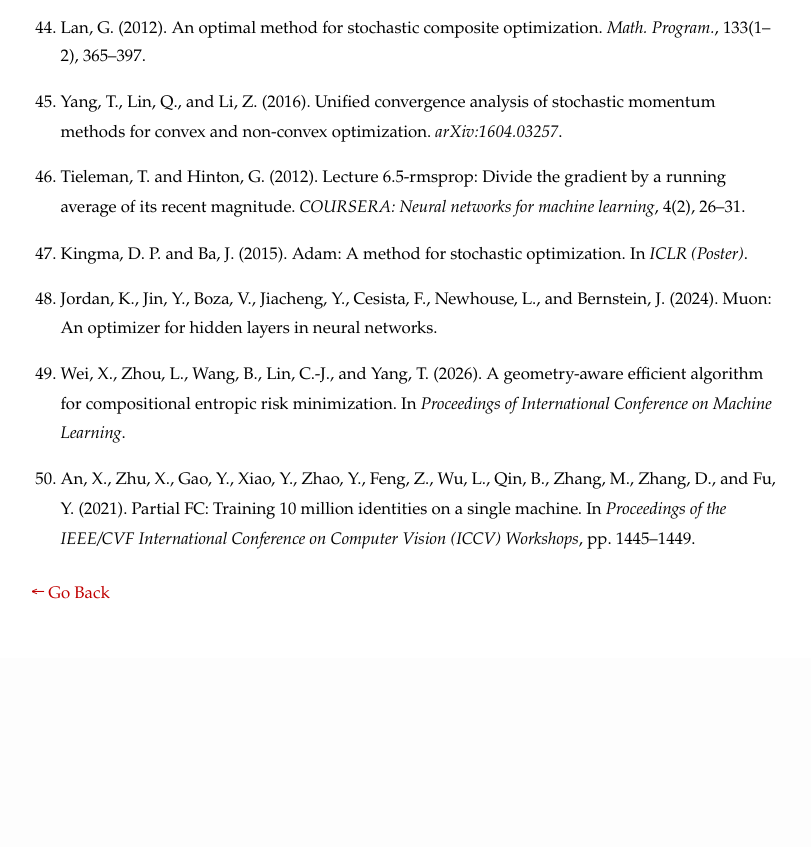
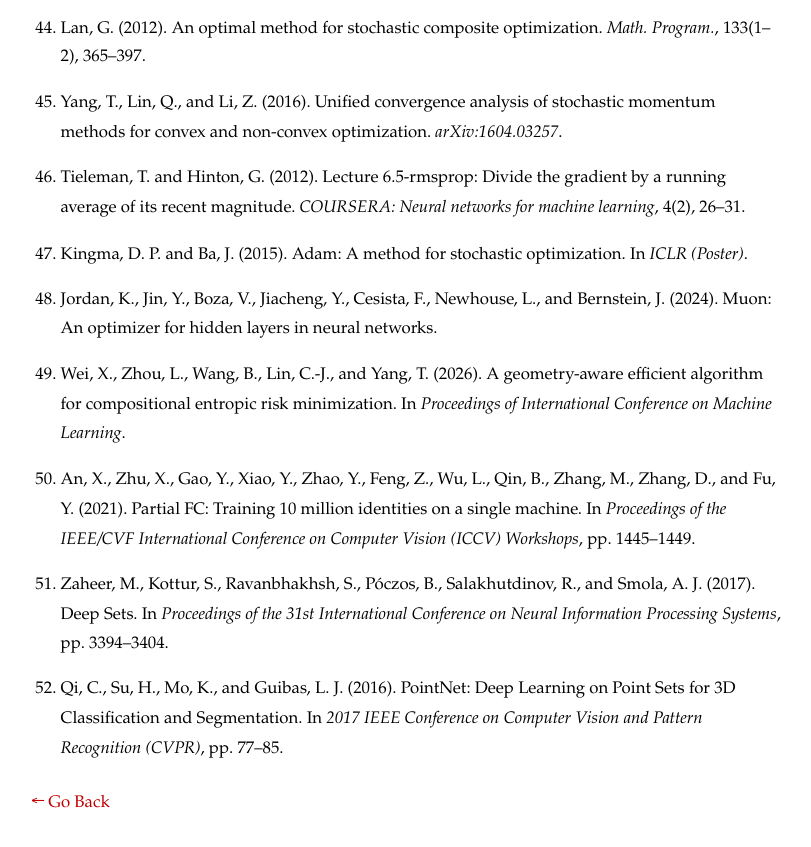
Before and after one commit to optmai/opt4ml, a Jekyll site: the page Ch6-10.html, which Jekyll copies as it is, in a window 1280 px wide and 900 px high, scrolled down 7392 px. Shown: the top 847 px of the window, without its empty margins (233-1044 px from the left). Built offline with Jekyll 4.4.1, drawn with Linux system fonts in a browser that asks for light colours; before the commit the page ends 8082 px from its top, so only the background shows below that; some of the changed text lies outside the part shown.

Commit message:
Add files via upload

```diff
--- a/Ch6-10.html
+++ b/Ch6-10.html
@@ -664,6 +664,14 @@ Feng, Z., Wu, L., Qin, B., Zhang, M., Zhang, D., and Fu, Y. (2021).
 Partial FC: Training 10 million identities on a single machine. In
 <em>Proceedings of the IEEE/CVF International Conference on Computer
 Vision (ICCV) Workshops</em>, pp. 1445–1449.</p></li>
+<li><p><a id="ref51"></a>Zaheer, M., Kottur, S., Ravanbhakhsh, S.,
+Póczos, B., Salakhutdinov, R., and Smola, A. J. (2017). Deep Sets. In
+<em>Proceedings of the 31st International Conference on Neural
+Information Processing Systems</em>, pp. 3394–3404.</p></li>
+<li><p><a id="ref52"></a>Qi, C., Su, H., Mo, K., and Guibas, L. J.
+(2016). PointNet: Deep Learning on Point Sets for 3D Classification and
+Segmentation. In <em>2017 IEEE Conference on Computer Vision and Pattern
+Recognition (CVPR)</em>, pp. 77–85.</p></li>
 </ol>
 <p style="text-align:left; margin-top:1.5em;">
 <a href="javascript:history.back()">← Go Back</a>
```
Also changed, not shown: other parts of Ch6-10.html (+10 -10 lines), Ch6-8.html (+12 -7 lines), Ch6-9.html (+16 -15 lines).
